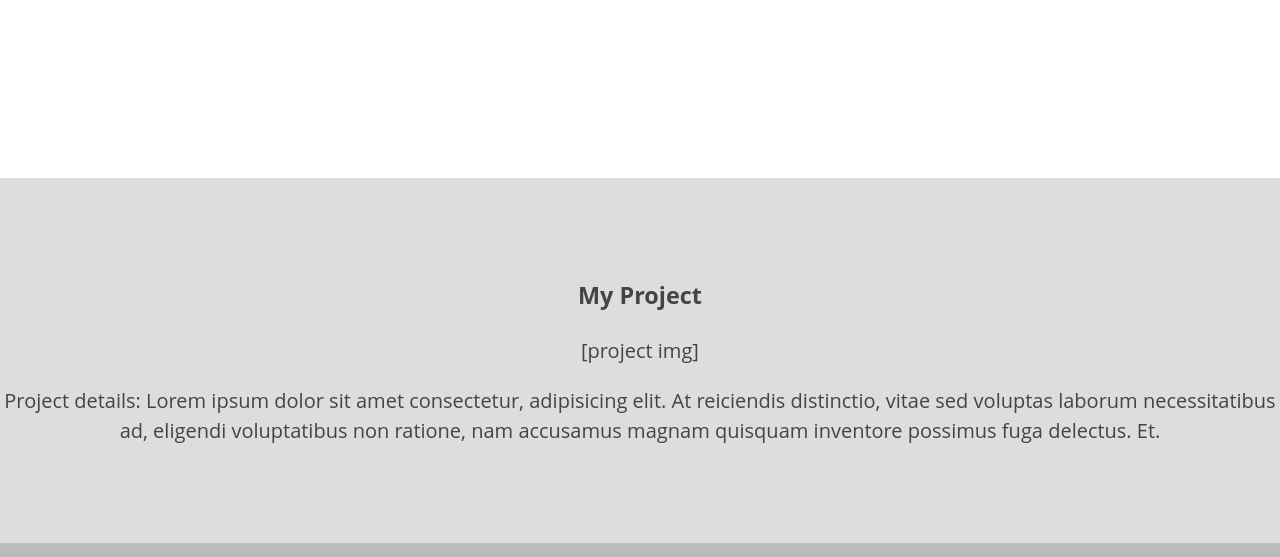
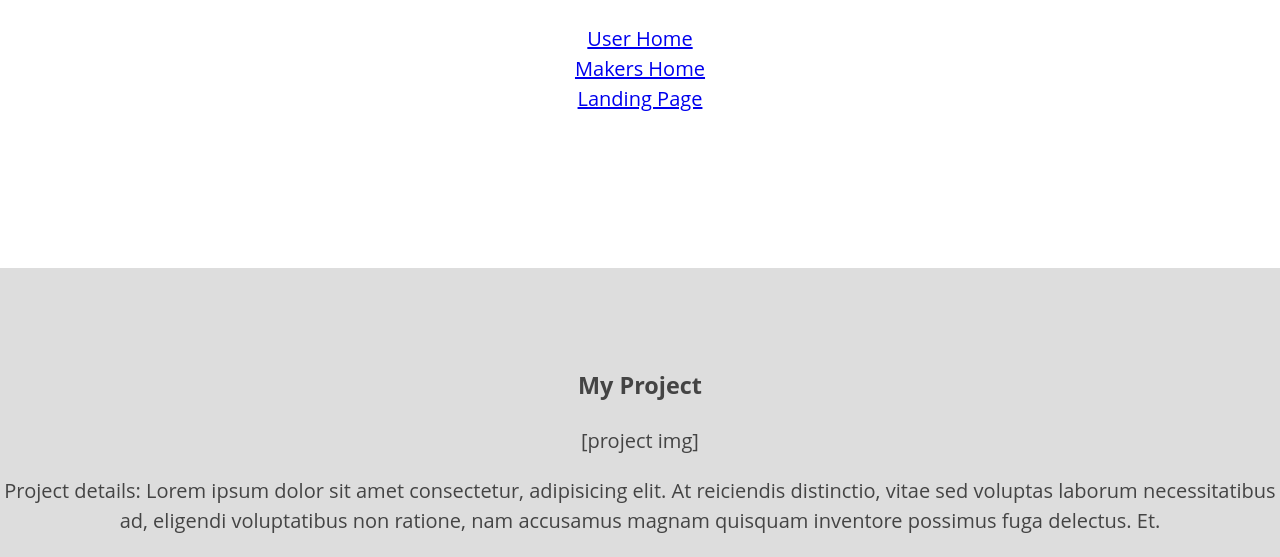
Before and after one commit to monorthwest/Makers-Place-Wireframe, a plain HTML site: page home-page.html in a window 1280 px wide. Shown: the part 243-800 px from the top of the page. Drawn offline with nearby package versions, Linux system fonts and the light colour scheme.

Commit message:
linked all html pages

```diff
--- a/home-page.html
+++ b/home-page.html
@@ -11,6 +11,9 @@
     <main role="main">
         <header role="banner">
             <h1>Maker Feed</h1>
+            <a href="/user-profile.html" target="_blank">User Home</a><br>
+            <a href="/login-page.html" target="_blank">Makers Home</a><br>
+            <a href="/index.html" target="_blank">Landing Page</a><br>
         </header>
 
         <section>
```
Also changed, not shown: index.html (+2 -1 lines), login-page.html (+1 -0 lines), user-profile.html (+3 -0 lines).
